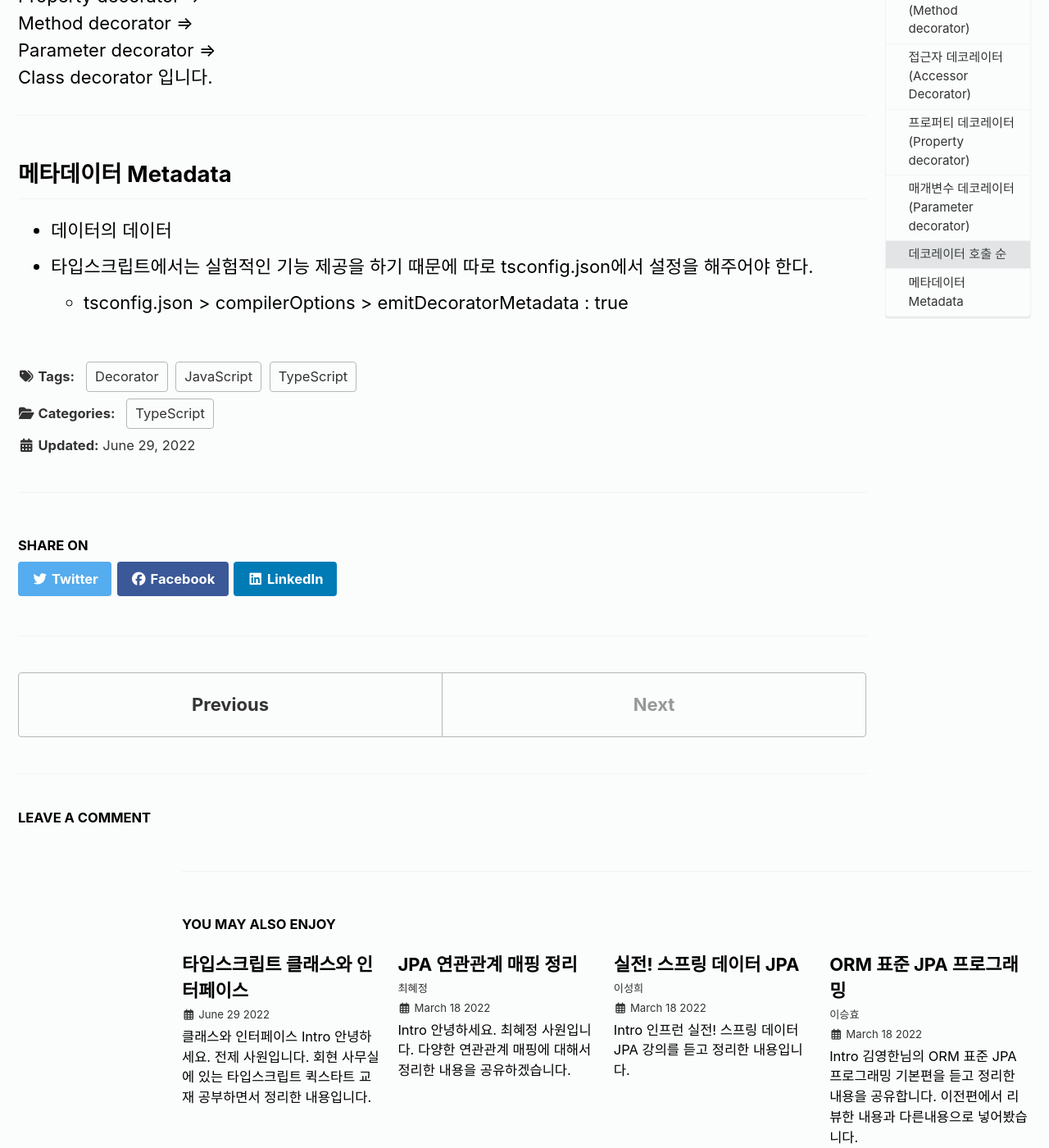
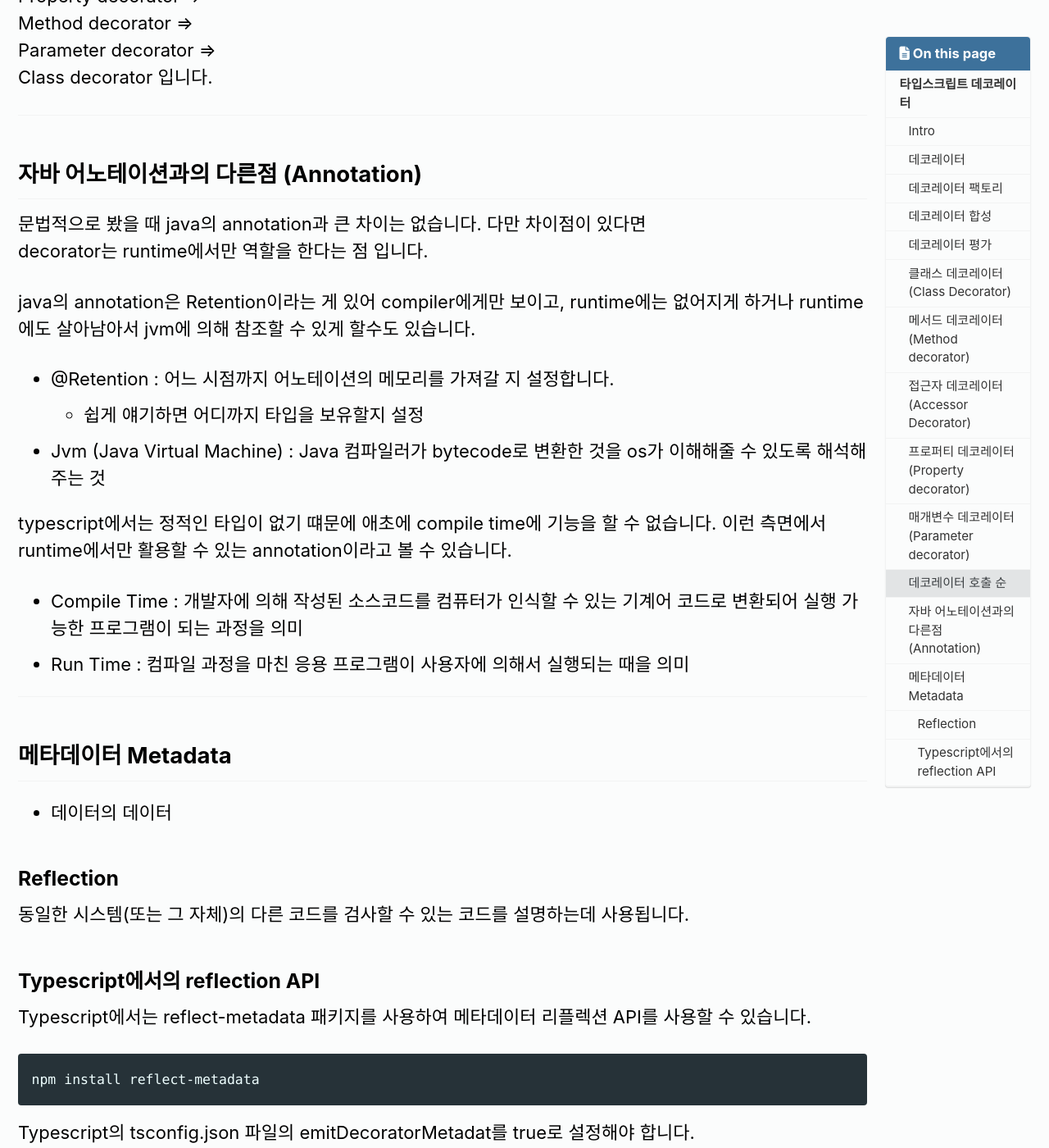
Before and after one commit to openobjectnet/openobjectnet.github.io, a Jekyll site: the page built from _posts/2022-07-04-typescript-decorator.md, in a window 1280 px wide and 1400 px high, scrolled down 12785 px. Shown: the whole window at 82% size. Built offline with Jekyll 4.4.1, drawn with Linux system fonts in a browser that asks for light colours; cached includes are drawn as plain includes; nearby versions of some CDN libraries; comment, search, counter and statistics services are not loaded; some of the changed text lies outside the part shown.

Commit message:
Add annotations vs decorator and Fix metadata

````diff
--- a/_posts/2022-07-04-typescript-decorator.md
+++ b/_posts/2022-07-04-typescript-decorator.md
@@ -404,7 +404,93 @@ Class decorator 입니다.
 
 <hr>
 
+## 자바 어노테이션과의 다른점 (Annotation)
+문법적으로 봤을 때 java의 annotation과 큰 차이는 없습니다. 다만 차이점이 있다면
+decorator는 runtime에서만 역할을 한다는 점 입니다.
+
+java의 annotation은 Retention이라는 게 있어 compiler에게만 보이고, runtime에는 없어지게 하거나 runtime에도 살아남아서 jvm에 의해 참조할 수 있게 할수도 있습니다.
+
+- @Retention : 어느 시점까지 어노테이션의 메모리를 가져갈 지 설정합니다.
+    - 쉽게 얘기하면 어디까지 타입을 보유할지 설정
+- Jvm (Java Virtual Machine) : Java 컴파일러가 bytecode로 변환한 것을 os가 이해해줄 수 있도록 해석해주는 것
+
+typescript에서는 정적인 타입이 없기 떄문에 애초에 compile time에 기능을 할 수 없습니다. 이런 측면에서 runtime에서만 활용할 수 있는 annotation이라고 볼 수 있습니다.
+
+- Compile Time : 개발자에 의해 작성된 소스코드를 컴퓨터가 인식할 수 있는 기계어 코드로 변환되어 실행 가능한 프로그램이 되는 과정을 의미
+- Run Time : 컴파일 과정을 마친 응용 프로그램이 사용자에 의해서 실행되는 때을 의미
+
+<hr>
+
 ## 메타데이터 Metadata
 - 데이터의 데이터
-- 타입스크립트에서는 실험적인 기능 제공을 하기 때문에 따로 tsconfig.json에서 설정을 해주어야 한다.
-    - tsconfig.json > compilerOptions > emitDecoratorMetadata : true
+
+### Reflection
+동일한 시스템(또는 그 자체)의 다른 코드를 검사할 수 있는 코드를 설명하는데 사용됩니다.
+
+### Typescript에서의 reflection API
+Typescript에서는 reflect-metadata 패키지를 사용하여 메타데이터 리플렉션 API를 사용할 수 있습니다.
+```console
+npm install reflect-metadata
+```
+
+Typescript의 tsconfig.json 파일의 emitDecoratorMetadat를 true로 설정해야 합니다.
+이제 프로퍼티 데코레이터로 한번 적용 해본다면..
+
+예제 decorator
+```ts
+function logtype(target: any, key: string) {
+    let t = Reflect.getMetadata("design:type", target, key);
+    console.log(`${key} type : ${t.name}`);
+}
+```
+그리고 클래스에 적용한다면
+```ts
+class izone {
+    @logType
+    public wizone: string;
+}
+```
+
+이제 이렇게 작성한 예제 코드를 실행 한다면
+```console
+// console
+wizone type: String
+```
+
+파라미터 데코레이터에 적용 해봅시당
+```ts
+function logParamTypes(target: any, key: string) {
+    let types = Reflect.getMetadata("design:paramtypes", target, key);
+    let s = types.map(a => a.name).join();
+    console.log(`${key} param types: ${s}`)
+}
+```
+
+이제 클래스의 메서드 중 하나에 이 함수를 적용해보면
+```ts
+class Ive {}
+interface Dive {}
+
+class Lovedive{
+  @logParamTypes
+  narcissistic(
+    yujin: string,
+    gaeul: number,
+    rei: Dive,
+    wonyoung: Ive,
+    liz: Function,
+    leeseo: { baby: string },
+  ): number {
+    return 1
+  }
+}
+```
+이제 위 예제를 실행하게 되면
+```console
+//console
+narcissistic param types : string, number, Object, Ive, Function, Object
+```
+
+design: returntype 이라는 메타 데이터 키를 사용하여 메서드의 반환 유형에 대한 정보를 얻을 수도 있습니다.
+
+이 외의 메타데이터 활용 예제는 아직 제대로 이해를 하지 못해서.. 나중에 추가하도록 하겠습니다.
````
